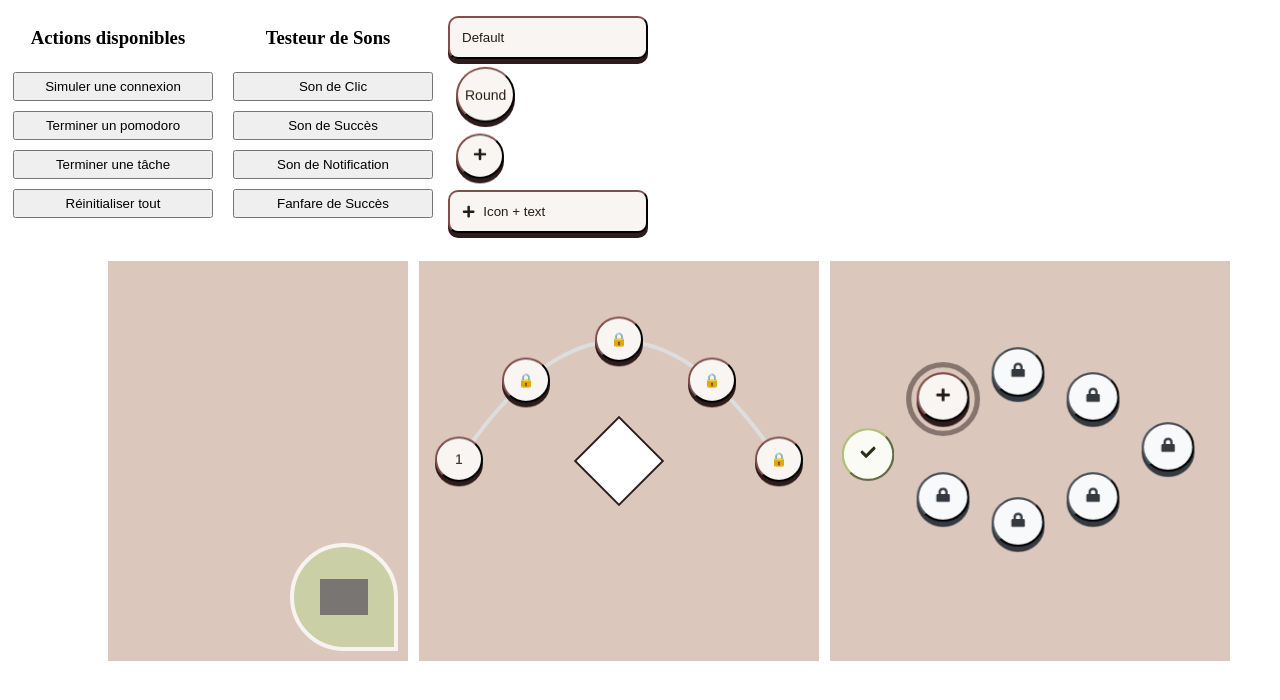
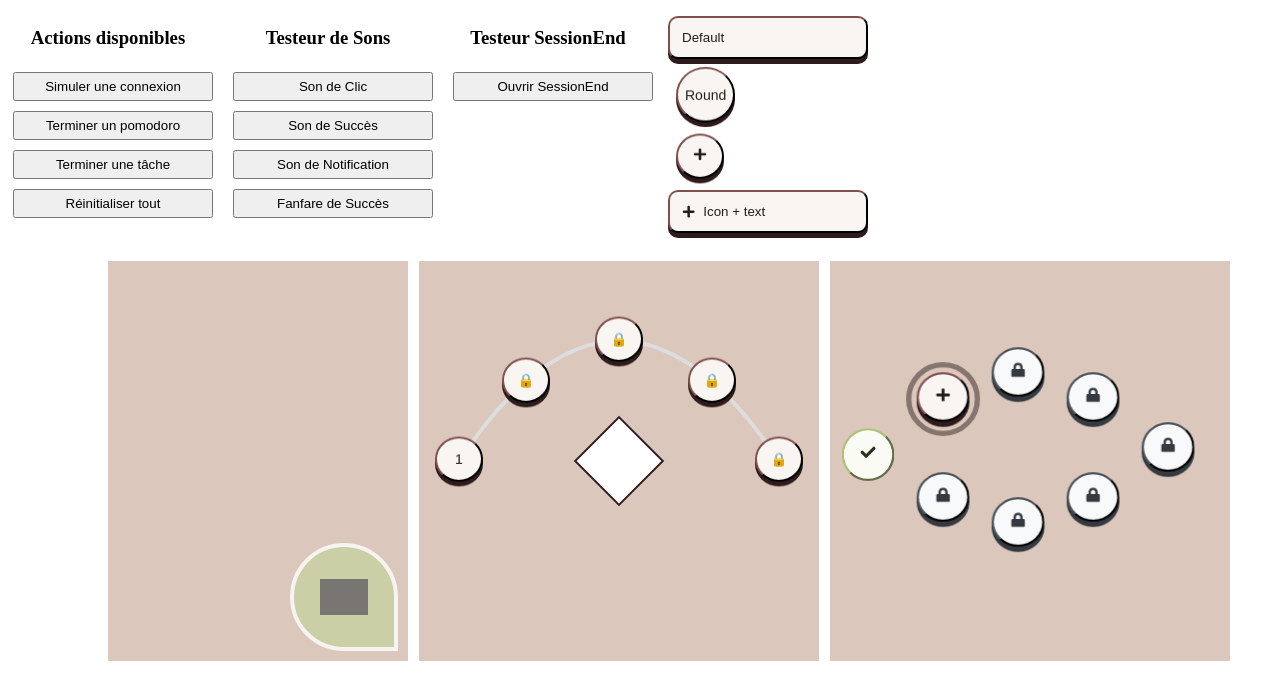
Before and after one commit to alexis-guerquin/component-sandbox, a React (Vite) app: page / in a window 1280 px wide. Shown: the top 700 px of the page. Built offline with nearby package versions, Linux system fonts and the light colour scheme; grey boxes are pictures that could not be loaded.

Commit message:
add sessiontester to app

```diff
--- a/src/App.tsx
+++ b/src/App.tsx
@@ -3,6 +3,7 @@ import DailyQuest from './components/Quests/DailyQuest/DailyQuest';
 import { QuestProvider } from './contexts/QuestContext';
 import ComponentTester from './components/Testers/ComponentTester/ComponentTester';
 import SoundTester from './components/Testers/SoundTester/SoundTester';
+import SessionEndTester from './components/Testers/SessionEndTester/SessionEndTester';
 import TutorialPath from './components/TutorialPath/TutorialPath';
 import ThreeDButton from './components/Buttons/3DButton/3dbutton';
 import { FaPlus } from 'react-icons/fa';
@@ -16,6 +17,7 @@ function App() {
         <div className="tester">
           <ComponentTester />
           <SoundTester />
+          <SessionEndTester />
           <div className="buttons">
             <ThreeDButton text="Default" enableSound={true} />
             <ThreeDButton text="Round" variant="round" enableSound={true}/>
```
